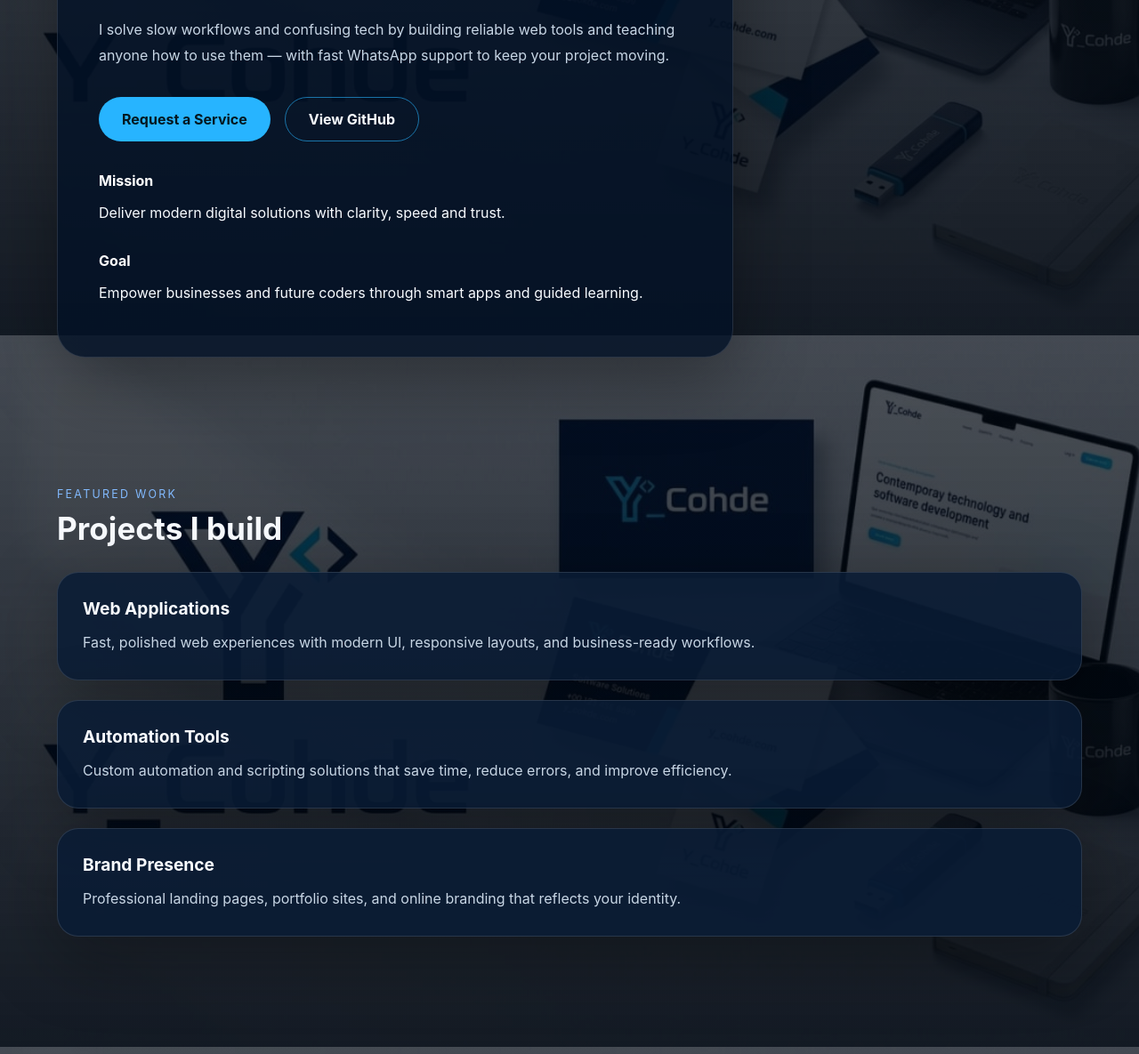
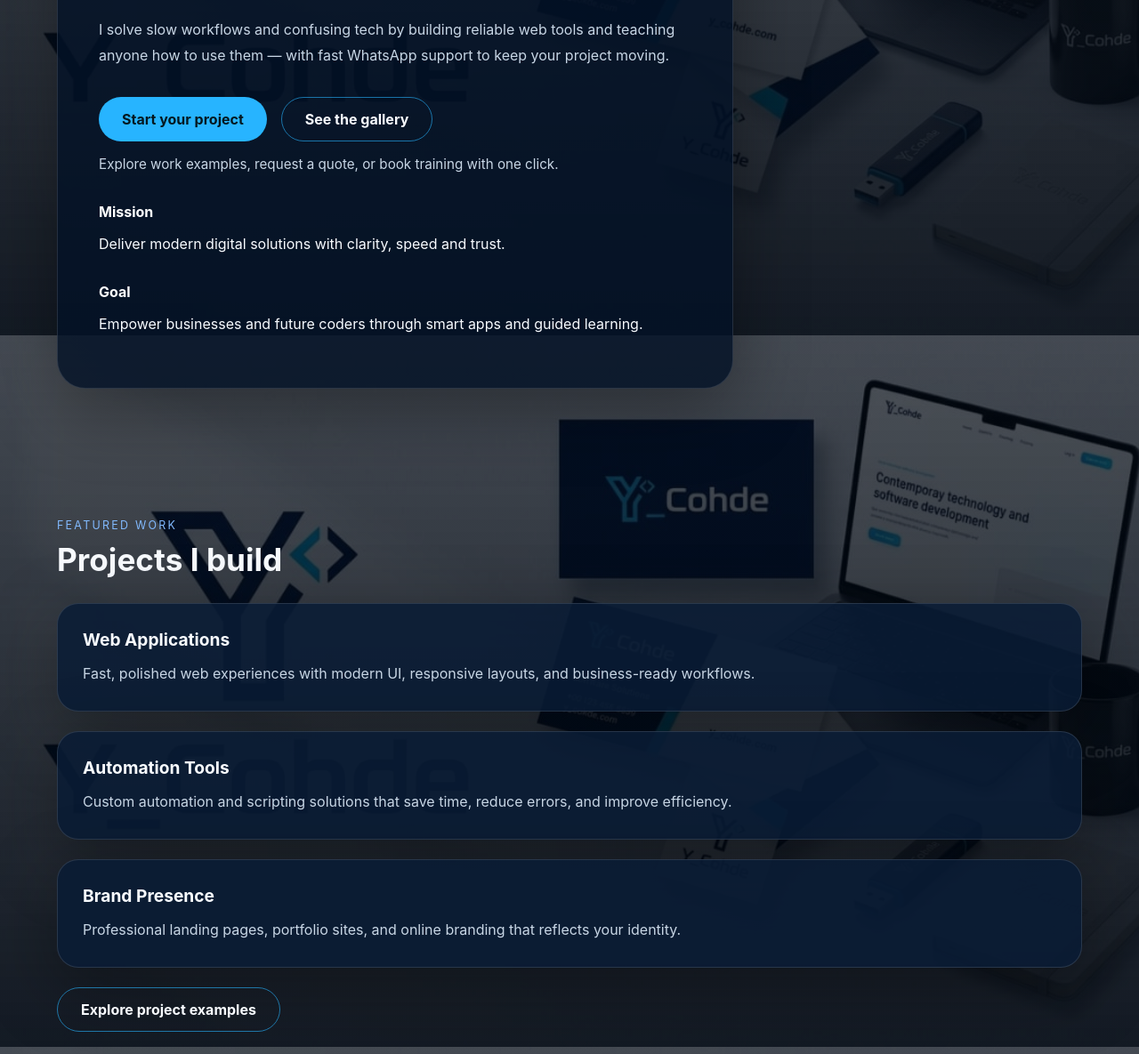
Before and after one commit to bigj11514-droid/Y_Cohde-website, a plain HTML site: page index.html in a window 1280 px wide. Shown: the part 423-1608 px from the top of the page at 89% size. Drawn offline with Linux system fonts and the light colour scheme.

Commit message:
Y_Cohde official website

```diff
--- a/index.html
+++ b/index.html
@@ -41,15 +41,10 @@
               support to keep your project moving.
             </p>
             <div class="hero-actions">
-              <a class="btn primary-btn" href="#contact">Request a Service</a>
-              <a
-                class="btn outline-btn"
-                href="https://bigj11514-droid.github.io/bigj11514-droid/Y_Cohde-website/"
-                target="_blank"
-                rel="noreferrer"
-                >View GitHub</a
-              >
+              <a class="btn primary-btn" href="#contact">Start your project</a>
+              <a class="btn outline-btn" href="#gallery">See the gallery</a>
             </div>
+            <p class="hero-note">Explore work examples, request a quote, or book training with one click.</p>
             <div class="hero-stats">
               <div>
                 <strong>Mission</strong>
@@ -97,6 +92,9 @@
               </p>
             </article>
           </div>
+          <div class="section-actions">
+            <a class="btn outline-btn" href="#gallery">Explore project examples</a>
+          </div>
         </section>
 
         <section id="services" class="section-block services-block">
@@ -120,6 +118,9 @@
               </p>
             </article>
           </div>
+          <div class="section-actions">
+            <a class="btn primary-btn" href="#contact">Request a quote</a>
+          </div>
         </section>
 
         <section id="training" class="section-block training-block">
@@ -140,10 +141,10 @@
                 <li>Live support through WhatsApp</li>
               </ul>
               <a class="btn primary-btn" href="#contact"
-                >Message me on WhatsApp</a
+                >Book a training session</a
               >
             </div>
-            <div class="training-panel">
+              <div class="training-panel">
               <h3>What you can learn</h3>
               <p>
                 HTML, CSS, JavaScript, responsive design, GitHub project
--- a/styles.css
+++ b/styles.css
@@ -130,7 +130,21 @@ body {
   display: flex;
   flex-wrap: wrap;
   gap: 16px;
-  margin-bottom: 30px;
+  margin-bottom: 16px;
+}
+
+.hero-note {
+  margin: 0 0 26px;
+  color: var(--muted);
+  font-size: 0.95rem;
+}
+
+.section-actions {
+  margin-top: 22px;
+}
+
+.section-actions .btn {
+  min-width: 220px;
 }
 
 .btn {
```
